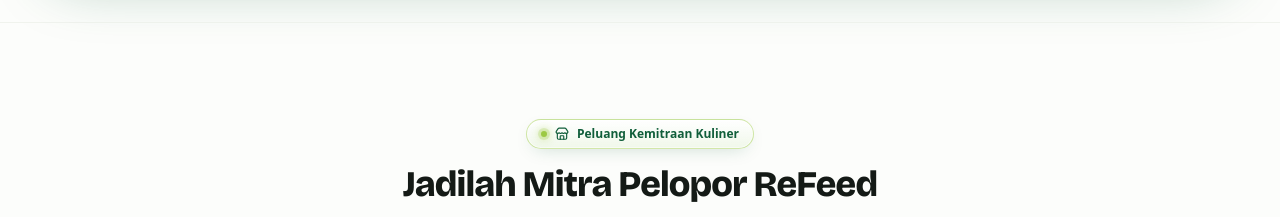
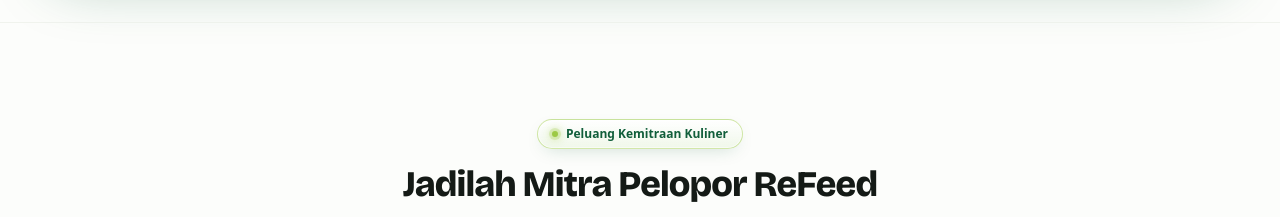
Before and after one commit to OceanCharlie/re-feed, a Next.js app: page / in a window 1280 px wide. Shown: the part 2140-2357 px from the top of the page. Built offline with nearby package versions, Linux system fonts and the light colour scheme.

Commit message:
refactor: remove Store icon from PartnerLogosStrip component

```diff
--- a/components/PartnerLogosStrip.tsx
+++ b/components/PartnerLogosStrip.tsx
@@ -33,7 +33,6 @@
         <div className="max-w-3xl mx-auto text-center space-y-4 mb-10 sm:mb-12">
           <div className="badge-glow px-3.5 py-1.5 rounded-full text-[#105e3a] text-xs font-bold">
             <span className="badge-glow-dot" />
-            <Store className="w-3.5 h-3.5" />
             <span>Peluang Kemitraan Kuliner</span>
           </div>
 
```
Also changed, not shown: components/FloatingCta.tsx (line endings or trailing spaces), components/PartnerModal.tsx (line endings or trailing spaces).
